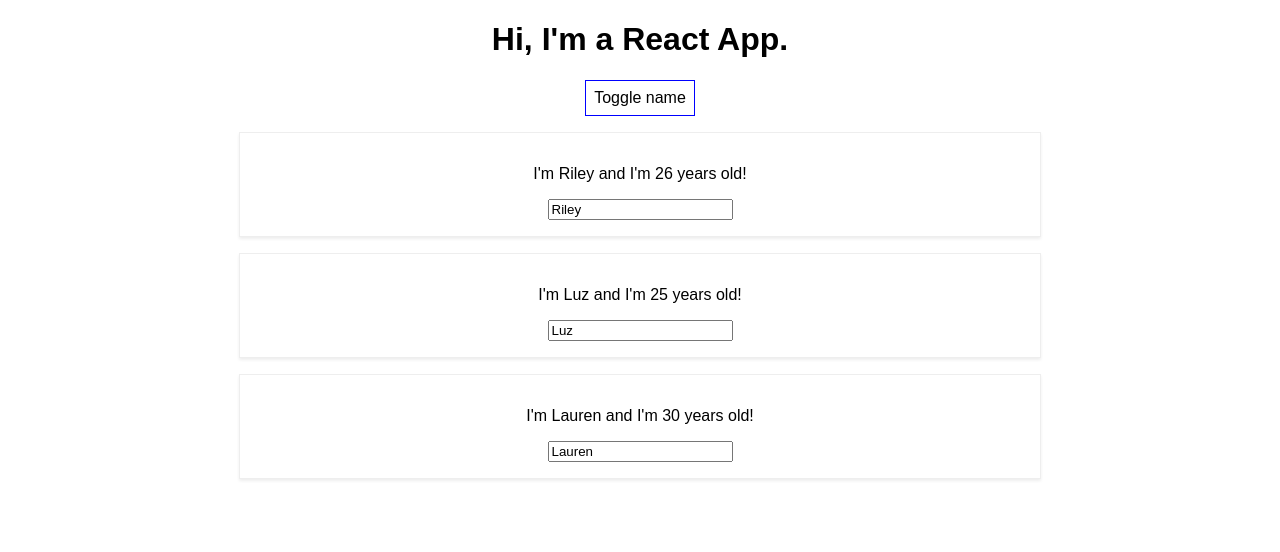
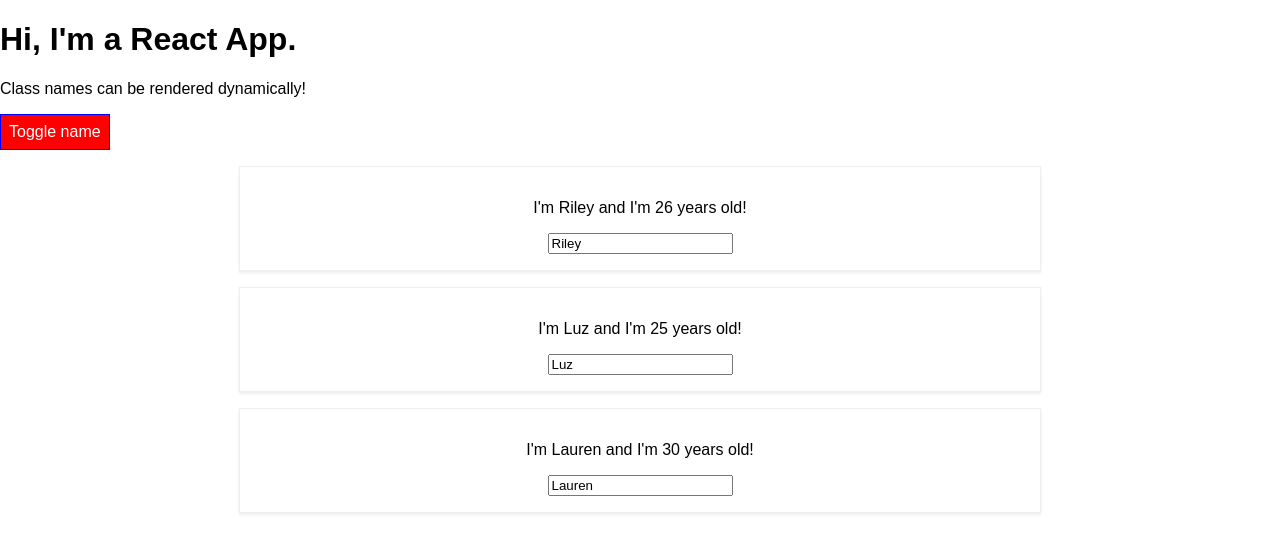
Before and after one commit to rchetwood/ReactTutorial, a React (Create React App) app in the folder my-app/my-app/: page / in a window 1280 px wide. Shown: the top 552 px of the page. Built offline with nearby package versions, Linux system fonts and the light colour scheme.

Commit message:
commiting changes before ejecting react app in case of error

```diff
--- a/my-app/my-app/package.json
+++ b/my-app/my-app/package.json
@@ -3,6 +3,7 @@
   "version": "0.1.0",
   "private": true,
   "dependencies": {
+    "radium": "^0.26.0",
     "react": "^16.9.0",
     "react-dom": "^16.9.0",
     "react-scripts": "1.1.5"
--- a/my-app/my-app/src/App.css
+++ b/my-app/my-app/src/App.css
@@ -1,3 +1,11 @@
 .App {
   text-align: center;
 }
+
+.red {
+  color: red;
+}
+
+.bold {
+  font-weight: bold;
+}
--- a/my-app/my-app/src/App.js
+++ b/my-app/my-app/src/App.js
@@ -1,7 +1,6 @@
 import React, { Component } from 'react';
-import './App.css';
+import classes from './App.css';
 import Person from './Person/Person';
-
 
 class App extends Component {
   state = {
@@ -57,12 +56,14 @@
   render() {
 
     // inline styles is good for scoping to a specific component
+    // this can be conditionally changed using simple js
     const style = {
-      backgroundColor: 'white',
+      backgroundColor: 'green',
+      color: 'white',
       font: 'inherit',
       border: '1px solid blue',
       padding: '8px',
-      cursor: 'pointer'
+      cursor: 'pointer',
     };
 
     // recommended way of showing conditional compenents
@@ -72,19 +73,33 @@
         <div>
           {this.state.persons.map((person, index) => {
             return <Person
-                name={person.name}
-                age={person.age}
-                key={index}
-                changed={(event) => this.nameChangeHandler(event, person.id)}
-                clicked={() => this.clickToDeleteHandler(index)} />
+              name={person.name}
+              age={person.age}
+              key={index}
+              changed={(event) => this.nameChangeHandler(event, person.id)}
+              clicked={() => this.clickToDeleteHandler(index)} />
           })}
         </div>
       );
+
+      // conditionally changing style
+      style.backgroundColor = 'red';
+    }
+
+    let assignedClasses = [];
+    if (this.state.persons.length <= 2) {
+      assignedClasses.push(classes.red);
+    }
+    if (this.state.persons.length <= 1) {
+      assignedClasses.push(classes.bold);
     }
 
     return (
-      <div className="App">
+      <div className={classes.App}>
+
         <h1>Hi, I'm a React App.</h1>
+
+        <p className={assignedClasses.join(' ')}>Class names can be rendered dynamically!</p>
 
         <button
           style={style}
--- a/my-app/my-app/src/Person/Person.js
+++ b/my-app/my-app/src/Person/Person.js
@@ -7,7 +7,6 @@
             <p onClick={props.clicked} >I'm {props.name} and I'm {props.age} years old!</p>
             <input type="text" onChange={props.changed} value={props.name}/>
         </div>
-
     );
 };
 
```
Also changed, not shown: 1 other file (tests, documents, lock files or other folders).
